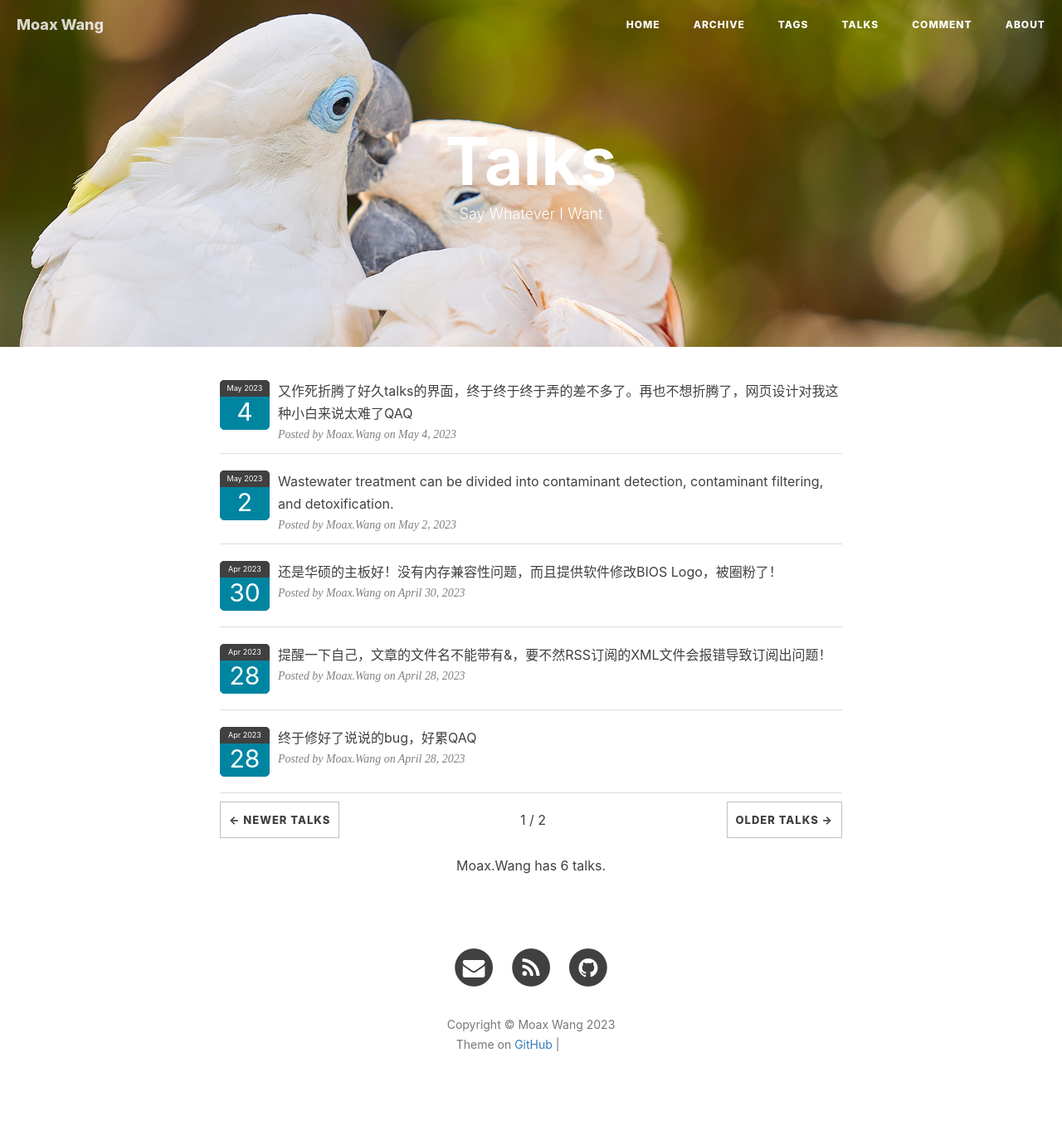
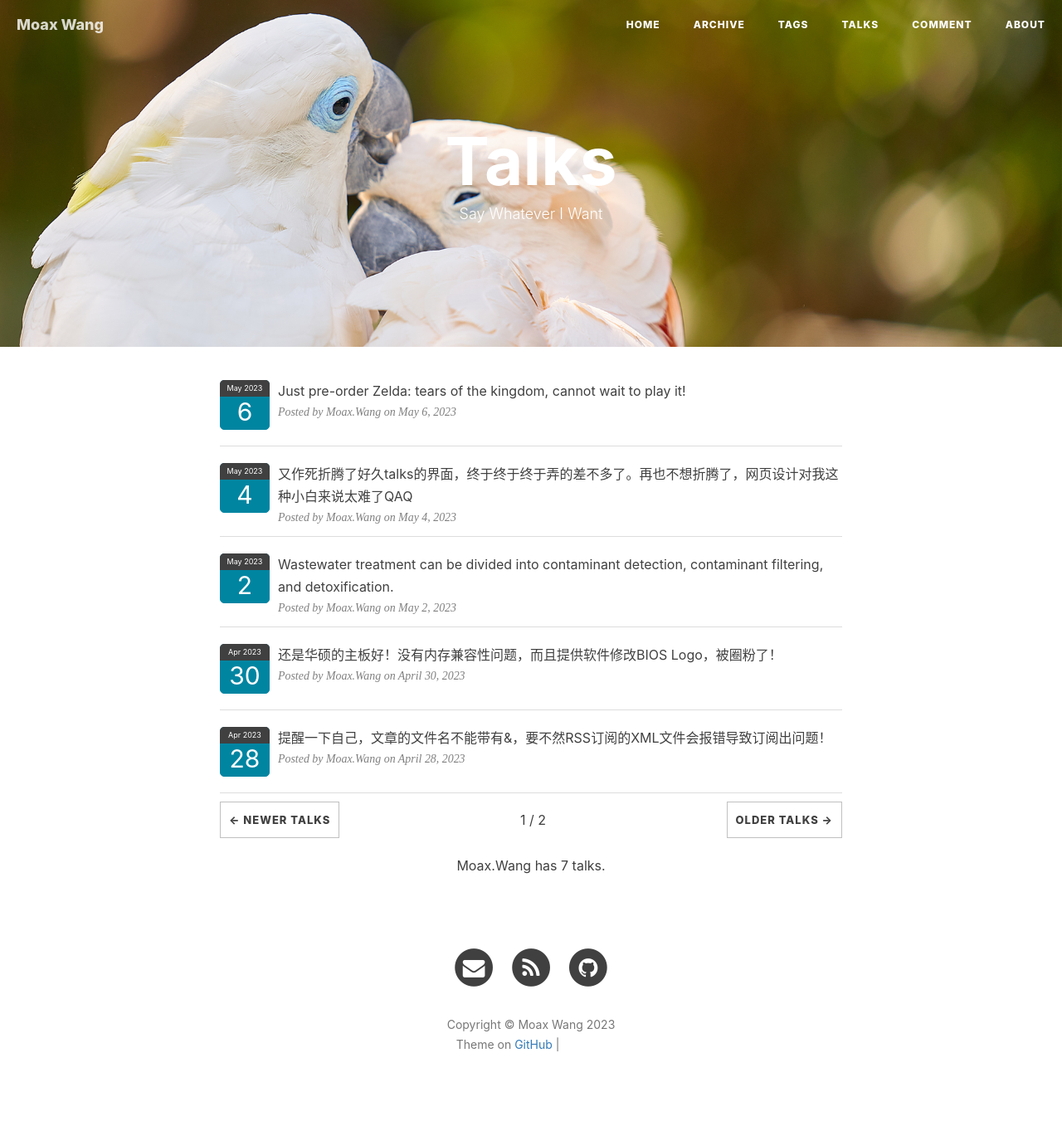
Before and after one commit to WinchellWang/winchellwang.github.io, a Jekyll site: the page built from 3talk.html, in a window 1280 px wide. Shown: the whole page at 83% size. Built offline with Jekyll 4.4.1, drawn with Linux system fonts in a browser that asks for light colours; nearby versions of some CDN libraries; comment, search, counter and statistics services are not loaded; grey boxes are pictures that could not be loaded.

Commit message:
Update talks.yml

```diff
--- a/_data/talks.yml
+++ b/_data/talks.yml
@@ -1,6 +1,9 @@
 # Template
 # - mytalk: ""
-#   talkdate: "2023-04"
+#   talkdate: "2023-05"
+
+- mytalk: "Just pre-order Zelda: tears of the kingdom, cannot wait to play it!"
+  talkdate: "2023-05-06"
 
 - mytalk: "又作死折腾了好久talks的界面，终于终于终于弄的差不多了。再也不想折腾了，网页设计对我这种小白来说太难了QAQ"
   talkdate: "2023-05-04"
```
